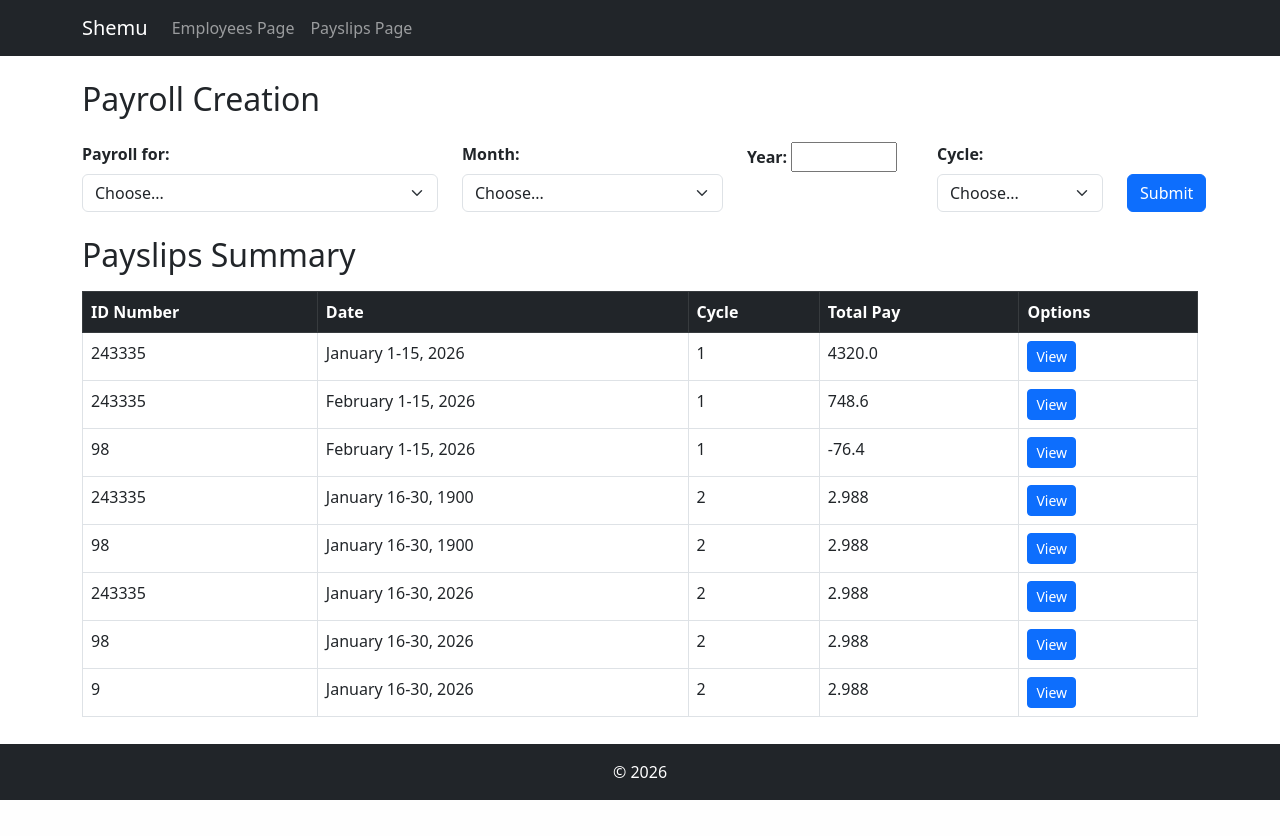
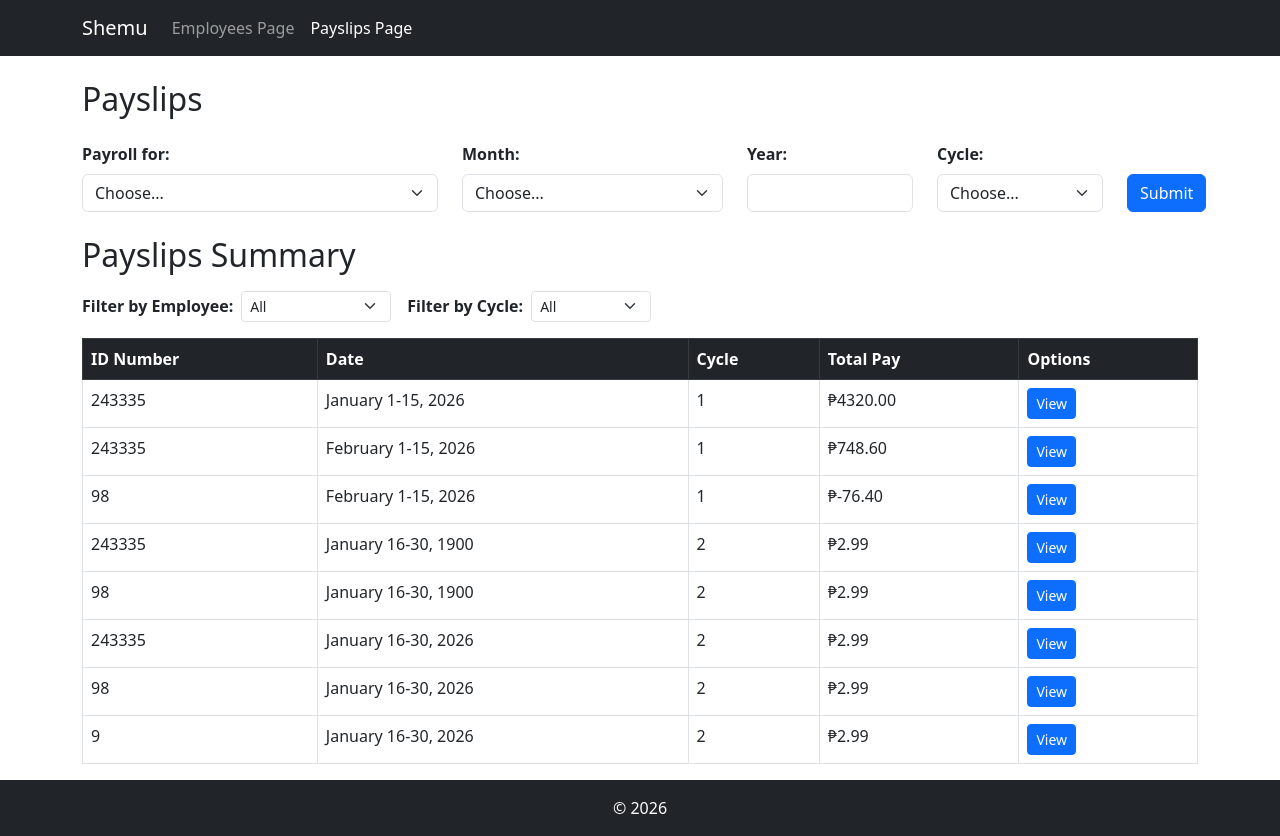
Before and after one commit to nicsjocson/Shemu, a Django app: page /payslips/ in a window 1280 px wide. Before the commit the page ends 800 px from the top, so only its background shows below. Run offline with Django 5.2, Linux system fonts and the light colour scheme; data comes from the database, SQL or seed files in the repository; both versions use the stored data as it was after the commit.

Commit message:
fixed features

```diff
--- a/payroll_app/templates/payroll_app/base.html
+++ b/payroll_app/templates/payroll_app/base.html
@@ -10,23 +10,25 @@
             <a class="navbar-brand" href="{% url 'home' %}">Shemu</a>
             <div class="collapse navbar-collapse">
                 <ul class="navbar-nav">
-                    <li class="nav-item"><a class="nav-link" href="{% url 'home' %}">Employees Page</a></li>
-                    <li class="nav-item"><a class="nav-link" href="{% url 'payslips' %}">Payslips Page</a></li>
+                    <li class="nav-item">
+                        <a class="nav-link {% if request.resolver_match.url_name == 'home' %}active{% endif %}"
+                           href="{% url 'home' %}">Employees Page</a>
+                    </li>
+                    <li class="nav-item">
+                        <a class="nav-link {% if request.resolver_match.url_name == 'payslips' %}active{% endif %}"
+                           href="{% url 'payslips' %}">Payslips Page</a>
+                    </li>
                 </ul>
             </div>
         </div>
     </nav>
     <div class="container mt-4 flex-grow-1">
-        {% if messages %}
-            {% for message in messages %}
-                <div class="alert alert-danger">{{ message }}</div>
-            {% endfor %}
-        {% endif %}
         {% block content %}
         {% endblock %}
     </div>
     <footer class="text-center py-3 bg-dark text-white">
         &copy; 2026
     </footer>
+    <script src="https://cdn.jsdelivr.net/npm/bootstrap@5.3.0/dist/js/bootstrap.bundle.min.js"></script>
 </body>
 </html>
--- a/payroll_app/templates/payroll_app/payslips.html
+++ b/payroll_app/templates/payroll_app/payslips.html
@@ -3,11 +3,23 @@
 {% block content %}
 <div class="row">
     <div class="col-md-12">
-        <h2 class="mb-4">Payroll Creation</h2>
+        <h2 class="mb-4">Payslips</h2>
+
+        {% if messages %}
+            {% for message in messages %}
+                <div class="alert alert-danger alert-dismissible fade show" role="alert">
+                    {{ message }}
+                    <button type="button" class="btn-close" data-bs-dismiss="alert"></button>
+                </div>
+            {% endfor %}
+        {% endif %}
 
         {% if error_messages %}
             {% for error in error_messages %}
-                <div class="alert alert-danger">{{ error }}</div>
+                <div class="alert alert-danger alert-dismissible fade show" role="alert">
+                    {{ error }}
+                    <button type="button" class="btn-close" data-bs-dismiss="alert"></button>
+                </div>
             {% endfor %}
         {% endif %}
 
@@ -16,8 +28,8 @@
             <div class="row mb-3">
                 <div class="col-md-4">
                     <label class="form-label fw-bold">Payroll for:</label>
-                    <select name="payroll_for" class="form-select">
-                        <option value="" disabled selected>Choose...</option>
+                    <select name="payroll_for" class="form-select" required>
+                        <option value="">Choose...</option>
                         <option value="all">All Employees</option>
                         {% for employee in employees %}
                             <option value="{{ employee.id_number }}">{{ employee.id_number }}</option>
@@ -26,8 +38,8 @@
                 </div>
                 <div class="col-md-3">
                     <label class="form-label fw-bold">Month:</label>
-                    <select name="month" class="form-select">
-                        <option value="" disabled selected>Choose...</option>
+                    <select name="month" class="form-select" required>
+                        <option value="">Choose...</option>
                         <option value="January">January</option>
                         <option value="February">February</option>
                         <option value="March">March</option>
@@ -43,13 +55,13 @@
                     </select>
                 </div>
                 <div class="col-md-2">
-                    <label class="form-label fw-bold">Year:</label>
-                    <input type="number" name="year" id="year" min="1900" max="2099" required>
+                    <label for="year" class="form-label fw-bold">Year:</label>
+                    <input type="number" name="year" id="year" class="form-control" min="1900" max="2099" required>
                 </div>
                 <div class="col-md-2">
                     <label class="form-label fw-bold">Cycle:</label>
-                    <select name="cycle" class="form-select">
-                        <option value="" disabled selected>Choose...</option>
+                    <select name="cycle" class="form-select" required>
+                        <option value="">Choose...</option>
                         <option value="1">1</option>
                         <option value="2">2</option>
                     </select>
@@ -61,6 +73,27 @@
         </form>
 
         <h2 class="mb-3 mt-4">Payslips Summary</h2>
+
+        <div class="mb-3 d-flex gap-3 align-items-center">
+            <div class="d-flex align-items-center gap-2">
+                <label class="fw-bold mb-0">Filter by Employee:</label>
+                <select class="form-select form-select-sm" style="width: 150px;" onchange="window.location.href='?cycle_filter={{ cycle_filter }}&employee_filter=' + this.value">
+                    <option value="all" {% if employee_filter == 'all' or not employee_filter %}selected{% endif %}>All</option>
+                    {% for employee in employees %}
+                        <option value="{{ employee.id_number }}" {% if employee_filter == employee.id_number %}selected{% endif %}>{{ employee.id_number }}</option>
+                    {% endfor %}
+                </select>
+            </div>
+            <div class="d-flex align-items-center gap-2">
+                <label class="fw-bold mb-0">Filter by Cycle:</label>
+                <select class="form-select form-select-sm" style="width: 120px;" onchange="window.location.href='?cycle_filter=' + this.value + '&employee_filter={{ employee_filter }}'">
+                    <option value="all" {% if cycle_filter == 'all' or not cycle_filter %}selected{% endif %}>All</option>
+                    <option value="1" {% if cycle_filter == '1' %}selected{% endif %}>Cycle 1</option>
+                    <option value="2" {% if cycle_filter == '2' %}selected{% endif %}>Cycle 2</option>
+                </select>
+            </div>
+        </div>
+
         <table class="table table-bordered table-hover">
             <thead class="table-dark">
                 <tr>
@@ -74,10 +107,10 @@
             <tbody>
                 {% for payslip in payslips %}
                 <tr>
-                    <td>{{ payslip.id_number.id_number }}</td>
-                    <td>{{ payslip.month }} {{ payslip.date_range }}, {{ payslip.year }}</td>
-                    <td>{{ payslip.pay_cycle }}</td>
-                    <td>{{ payslip.total_pay }}</td>
+                    <td>{{ payslip.getIDNumber }}</td>
+                    <td>{{ payslip.getMonth }} {{ payslip.getDate_range }}, {{ payslip.getYear }}</td>
+                    <td>{{ payslip.getPay_cycle }}</td>
+                    <td>₱{{ payslip.getTotal_pay|floatformat:2 }}</td>
                     <td>
                         <a href="{% url 'view_payslip' payslip.pk %}" class="btn btn-primary btn-sm">View</a>
                     </td>
--- a/payroll_app/views.py
+++ b/payroll_app/views.py
@@ -29,8 +29,20 @@ def delete_employee(request, pk):
 def add_overtime(request, pk):
     if request.method == 'POST':
         employee = get_object_or_404(Employee, pk=pk)
-        hours = float(request.POST.get('overtime_hours', 0))
-        overtime = (employee.rate/160) * 1.5 * hours
+
+        hours_input = request.POST.get('overtime_hours', '').strip()
+
+        if not hours_input:
+            messages.error(request, 'Please enter overtime hours.')
+            return redirect('home')
+
+        hours = float(hours_input)
+
+        if hours <= 0:
+            messages.error(request, 'Overtime hours must be greater than 0.')
+            return redirect('home')
+
+        overtime = (employee.rate / 160) * 1.5 * hours
 
         if employee.overtime_pay is None:
             employee.overtime_pay = 0
@@ -41,21 +53,31 @@ def add_overtime(request, pk):
 def create_employee(request):
     if request.method == 'POST':
         name = request.POST.get('name')
+        if not name.replace(' ', '').isalpha():
+            messages.error(request, 'Name must only contain letters and spaces.')
+            return redirect('create_employee')
+
         id_number = request.POST.get('id_number')
+        if not id_number.isdigit():
+            messages.error(request, 'ID Number must contain numbers only and must be positive.')
+            return redirect('create_employee')
 
-        # i need to get the rate and check if it is greater than zero
         rate_input = float(request.POST.get('rate'))
         if rate_input <= 0:
             messages.error(request, 'Rate must be greater than 0.')
             return redirect('create_employee')
 
         allowance = request.POST.get('allowance') or None
+        if allowance is not None:
+            allowance = float(allowance)
+            if allowance < 0:
+                messages.error(request, 'Allowance must be 0 or greater.')
+                return redirect('create_employee')
 
         if Employee.objects.filter(id_number=id_number).exists():
             messages.error(request, 'An employee with this ID number already exists.')
             return redirect('create_employee')
 
-        # i create the new employee using the validated rate
         Employee.objects.create(
             name=name,
             id_number=id_number,
@@ -68,17 +90,31 @@ def create_employee(request):
 def update_employee(request, pk):
     employee = get_object_or_404(Employee, pk=pk)
     if request.method == 'POST':
-        employee.name = request.POST.get('name')
-        employee.id_number = request.POST.get('id_number')
+        name_input = request.POST.get('name')
+        if not name_input.replace(' ', '').isalpha():
+            messages.error(request, 'Name must only contain letters and spaces.')
+            return render(request, 'payroll_app/update_employee.html', {'employee': employee})
+        employee.name = name_input
 
-        # i will check if the inputted rate is valid before saving
+        id_number = request.POST.get('id_number')
+        if not id_number.isdigit():
+            messages.error(request, 'ID Number must contain numbers only and must be positive.')
+            return render(request, 'payroll_app/update_employee.html', {'employee': employee})
+        employee.id_number = id_number
+
         rate_input = float(request.POST.get('rate'))
         if rate_input <= 0:
             messages.error(request, 'Rate must be greater than 0.')
             return render(request, 'payroll_app/update_employee.html', {'employee': employee})
+        employee.rate = rate_input
 
-        employee.rate = rate_input
-        employee.allowance = request.POST.get('allowance') or None
+        allowance = request.POST.get('allowance') or None
+        if allowance is not None:
+            allowance = float(allowance)
+            if allowance < 0:
+                messages.error(request, 'Allowance must be 0 or greater.')
+                return render(request, 'payroll_app/update_employee.html', {'employee': employee})
+        employee.allowance = allowance
 
         employee.save()
         return redirect('home')
@@ -87,35 +123,46 @@ def update_employee(request, pk):
 
 def payslips(request):
     employees = Employee.objects.all()
+    error_messages = []
+
+    cycle_filter = request.GET.get('cycle_filter', 'all')
+    employee_filter = request.GET.get('employee_filter', 'all')
+
     payslips = Payslip.objects.all()
-    error_messages = []
+
+    if cycle_filter == '1':
+        payslips = payslips.filter(pay_cycle=1)
+    elif cycle_filter == '2':
+        payslips = payslips.filter(pay_cycle=2)
+
+    if employee_filter != 'all':
+        payslips = payslips.filter(id_number__id_number=employee_filter)
 
     if request.method == 'POST':
         payroll_for = request.POST.get('payroll_for')
         if not payroll_for:
             messages.error(request, 'Please select an Employee or All Employees.')
-            return render(request, 'payroll_app/payslips.html', {'employees': employees, 'payslips': payslips, 'error_messages': error_messages})
+            return render(request, 'payroll_app/payslips.html', {'employees': employees, 'payslips': payslips, 'error_messages': error_messages, 'cycle_filter': cycle_filter, 'employee_filter': employee_filter})
 
         month = request.POST.get('month')
         if not month:
             messages.error(request, 'Please select a month.')
-            return render(request, 'payroll_app/payslips.html', {'employees': employees, 'payslips': payslips, 'error_messages': error_messages})
+            return render(request, 'payroll_app/payslips.html', {'employees': employees, 'payslips': payslips, 'error_messages': error_messages, 'cycle_filter': cycle_filter, 'employee_filter': employee_filter})
 
         year = request.POST.get('year')
-
         if not year:
             messages.error(request, 'Please enter a year.')
-            return render(request, 'payroll_app/payslips.html', {'employees': employees, 'payslips': payslips, 'error_messages': error_messages})
+            return render(request, 'payroll_app/payslips.html', {'employees': employees, 'payslips': payslips, 'error_messages': error_messages, 'cycle_filter': cycle_filter, 'employee_filter': employee_filter})
 
         year_input = int(year)
         if year_input < 1900 or year_input > 2099:
             messages.error(request, 'Please enter a valid year between 1900 and 2099.')
-            return render(request, 'payroll_app/payslips.html', {'employees': employees, 'payslips': payslips, 'error_messages': error_messages})
+            return render(request, 'payroll_app/payslips.html', {'employees': employees, 'payslips': payslips, 'error_messages': error_messages, 'cycle_filter': cycle_filter, 'employee_filter': employee_filter})
 
         cycle = request.POST.get('cycle')
         if not cycle:
             messages.error(request, 'Please select a cycle.')
-            return render(request, 'payroll_app/payslips.html', {'employees': employees, 'payslips': payslips, 'error_messages': error_messages})
+            return render(request, 'payroll_app/payslips.html', {'employees': employees, 'payslips': payslips, 'error_messages': error_messages, 'cycle_filter': cycle_filter, 'employee_filter': employee_filter})
         cycle = int(cycle)
 
         if cycle == 1:
@@ -131,7 +178,6 @@ def payslips(request):
         for employee in selected_employees:
             existing = Payslip.objects.filter(id_number=employee, month=month, year=year, pay_cycle=cycle).exists()
             if existing:
-                # i am using format() here so it follows my preferred style
                 error_messages.append('Payslip for {} ({} {} Cycle {}) already exists.'.format(employee.id_number, month, year, cycle))
                 continue
 
@@ -155,10 +201,17 @@ def payslips(request):
             Payslip.objects.create(id_number=employee, month=month, date_range=date_range, year=year, pay_cycle=cycle, rate=rate,
                                earnings_allowance=allowance, deductions_tax=tax, deductions_health=philhealth, pag_ibig=pag_ibig,
                                sss=sss, overtime=overtime, total_pay=total_pay)
+            employee.resetOvertime()
 
-            employee.resetOvertime()
-    payslips = Payslip.objects.all()
-    return render(request, 'payroll_app/payslips.html', {'employees': employees, 'payslips': payslips, 'error_messages': error_messages,})
+        payslips = Payslip.objects.all()
+        if cycle_filter == '1':
+            payslips = payslips.filter(pay_cycle=1)
+        elif cycle_filter == '2':
+            payslips = payslips.filter(pay_cycle=2)
+        if employee_filter != 'all':
+            payslips = payslips.filter(id_number__id_number=employee_filter)
+
+    return render(request, 'payroll_app/payslips.html', {'employees': employees, 'payslips': payslips, 'error_messages': error_messages, 'cycle_filter': cycle_filter, 'employee_filter': employee_filter})
 
 def view_payslip(request, pk):
     payslip = get_object_or_404(Payslip, pk=pk)
```
Also changed, not shown: payroll_app/templates/payroll_app/create_employee.html (+15 -5 lines), payroll_app/templates/payroll_app/home.html (+25 -13 lines), payroll_app/templates/payroll_app/update_employee.html (+15 -5 lines), db.sqlite3.
